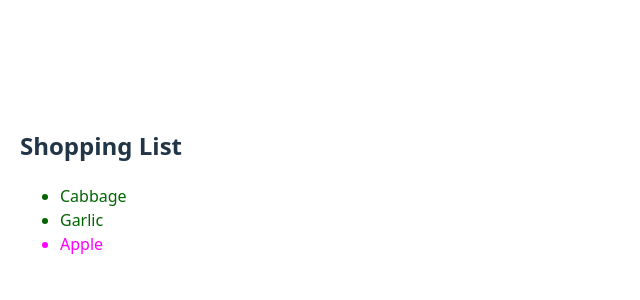
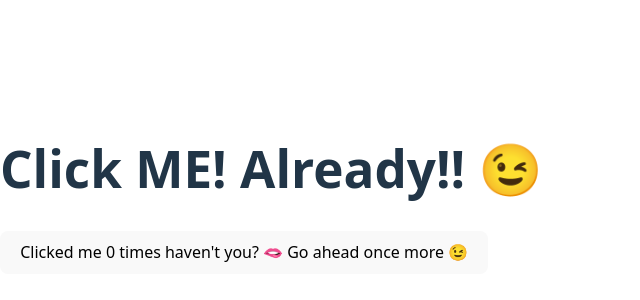
Before and after one commit to Ana2k/react-ttr, a React (Vite) app: page / in a window 1280 px wide. Shown: the part 210-510 px from the top of the page, without its empty margins (0-640 px from the left). Built offline with nearby package versions, Linux system fonts and the light colour scheme.

Commit message:
Auto-update: 2025-05-15 20:21:46

```diff
--- a/src/App.jsx
+++ b/src/App.jsx
@@ -40,46 +40,14 @@
 //   )
 // }
 
-// export default App
+import {useState} from 'react';
+import MyButton from './dummy-components/MyButton';
 
-// Array of product objects, each containing:
-// - title: the name of the product
-// - id: unique identifier for each product
-// - isFruit: boolean flag to determine if the product is a fruit
-const products = [
-  {title: 'Cabbage', id: 1, isFruit: false},
-  {title: 'Garlic', id: 2, isFruit: false},
-  {title: 'Apple', id: 3, isFruit: true},
-]
-
-export default function ShoppingList(){
-  // const listItems = products.map(
-  //   product => (
-  //     <li
-  //       key={product.id}
-  //       style={{color: product.isFruit ? 'magenta' : 'orange'}}
-  //     >
-  //       {product.title}
-  //     </li>
-  //   )
-  // );
-
-  const listItems = products.map(product =>
-    <li key = {product.id}
-    style = {{color: product.isFruit ? 'magenta' : 'darkgreen'}}
-    >
-      {product.title}
-    </li>
-  );
+export default function MyApp() {
   return (
-    // Container div with padding for better spacing
-    <div style={{ padding: '20px' }}>
-      {/* Heading for the shopping list */}
-      <h2>Shopping List</h2>
-      {/* Unordered list containing our mapped list items */}
-      <ul>
-        {listItems}
-      </ul>
+    <div>
+      <h1>Click ME! Already!! 😉</h1>
+      <MyButton />
     </div>
   );
 }
--- a/src/dummy-components/MyButton.jsx
+++ b/src/dummy-components/MyButton.jsx
@@ -1,12 +1,18 @@
-import React from 'react'
+import React, { useState } from 'react'
 //react componenets name with capital letter while,
+
 function MyButton(){
+  const [count, setCount] = useState(0);
+
   function handleClick(){
-    alert("You clicked me...")
+    setCount(count+1);
   }
   return (
-    <button onClick = {handleClick}>
-      Click me.
+    <button onClick={handleClick}>
+      Clicked me {count} times haven't you? 🫦
+      Go ahead once more 😉
     </button>
-  )
+  );
 }
+
+export default MyButton;
```
